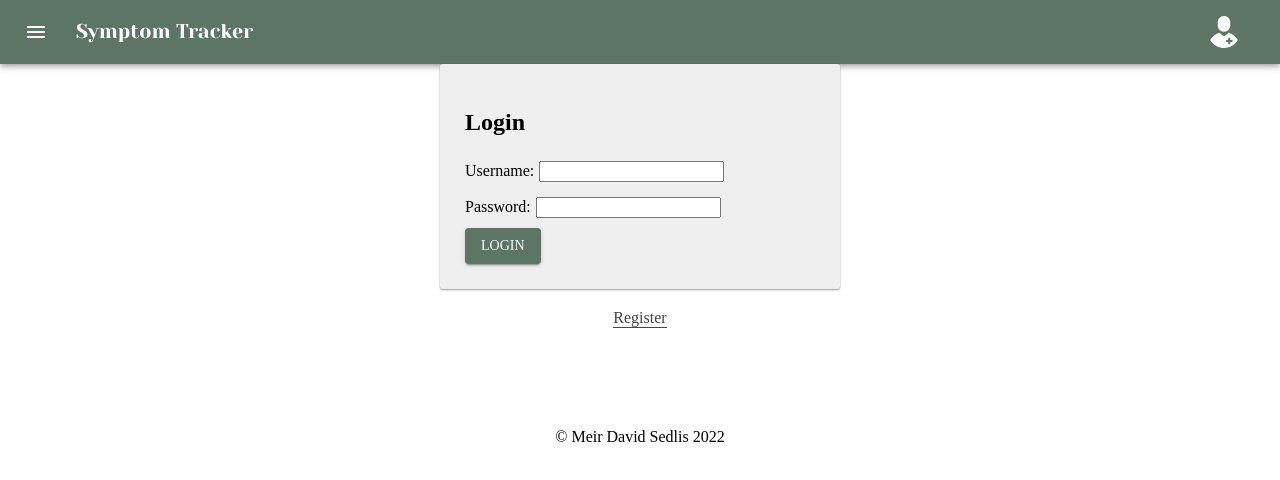
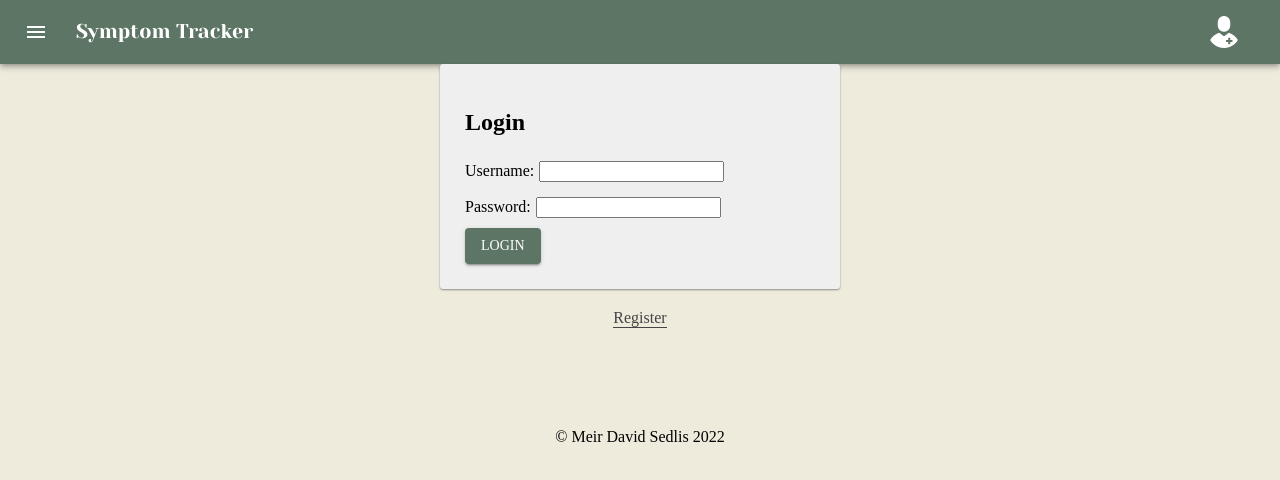
Before and after one commit to MeirSedlis/Symptom-Tracker, a React (Create React App) app: page /#/info in a window 1280 px wide. Shown: the top 480 px of the page. Built offline with nearby package versions, Linux system fonts and the light colour scheme; no server answers; a web font is replaced by a local one.

Commit message:
add background color

```diff
--- a/src/components/App/App.css
+++ b/src/components/App/App.css
@@ -7,6 +7,7 @@ body,
 body {
   font-family: 'joan', 'Times New Roman', Times, serif;
   margin: 0px;
+  background-color: #EEEADC;
 }
 
 
```
